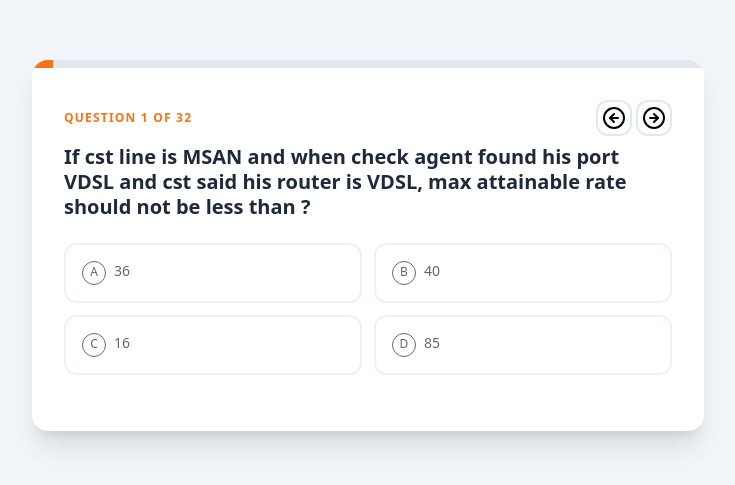
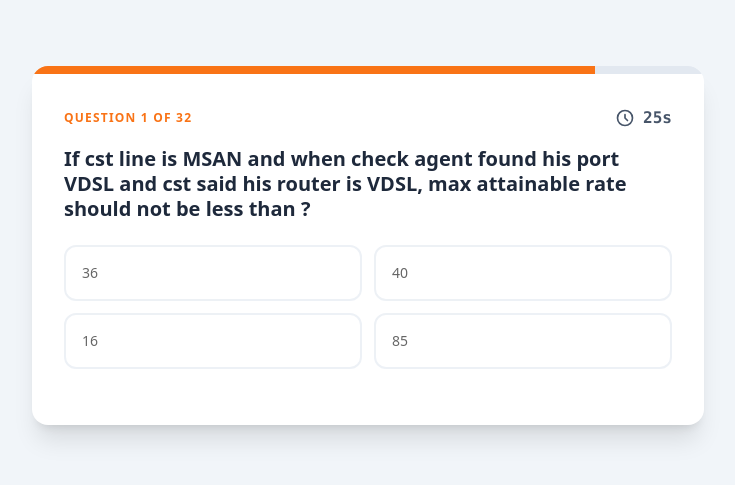
Before and after one commit to omar2550/orange, a React (Vite) app: page / in a window 1280 px wide. Shown: the part 155-640 px from the top of the page, without its empty margins (272-1007 px from the left). Built offline with nearby package versions, Linux system fonts and the light colour scheme.

Commit message:
add timer

```diff
--- a/src/pages/QUZHome.tsx
+++ b/src/pages/QUZHome.tsx
@@ -1,4 +1,4 @@
-import { useState } from 'react';
+import { useEffect, useState } from 'react';
 import q1 from "../assets/quiz/q1.png";
 import q2 from "../assets/quiz/q2.png";
 import q3 from "../assets/quiz/q3.png";
@@ -263,35 +263,59 @@ const QuizApp = () => {
   const [selectedOption, setSelectedOption] = useState<string | null>(null);
   const [isCorrect, setIsCorrect] = useState<boolean | null>(null);
 
+  // 1. إضافة State للتايمر (مثلاً 30 ثانية)
+  const [timeLeft, setTimeLeft] = useState<number>(30);
+
+  // 2. تأثير التايمر
+  useEffect(() => {
+    // إذا ظهرت النتيجة النهائية أو اختار المستخدم إجابة بالفعل، نتوقف عن العد
+    if (showScore || selectedOption !== null) return;
+
+    // إذا انتهى الوقت
+    if (timeLeft === 0) {
+      handleAnswerClick(""); // نرسل إجابة فارغة لاعتبارها خطأ
+      return;
+    }
+
+    // نقص ثانية كل 1000 مللي ثانية
+    const timer = setInterval(() => {
+      setTimeLeft((prev) => prev - 1);
+    }, 1000);
+
+    return () => clearInterval(timer); // تنظيف التايمر لتجنب Memory Leaks
+  }, [timeLeft, selectedOption, showScore]);
+
   const handleAnswerClick = (option: string) => {
     if (selectedOption !== null) return;
     setSelectedOption(option);
+
     const correct = option === quizData[currentQuestion].answer;
     setIsCorrect(correct);
     if (correct) setScore(score + 1);
   };
 
-  const handleShowScore = () => {
+  const handleNextQuestionLogic = () => {
     setSelectedOption(null);
     setIsCorrect(null);
+    setTimeLeft(30); // 3. إعادة تعيين التايمر للسؤال الجديد
+
     if (currentQuestion + 1 < quizData.length) {
       setCurrentQuestion(currentQuestion + 1);
     } else {
-      setShowScore(true)
+      setShowScore(true);
     }
   };
 
+  // تعديل وظائف التنقل لتشمل ريست التايمر
   const handleNext = () => {
-    setSelectedOption(null);
-    setIsCorrect(null);
-    if (currentQuestion + 1 < quizData.length) {
-      setCurrentQuestion(currentQuestion + 1);
-    }
+    if (selectedOption !== null) handleNextQuestionLogic();
   };
+
   const handlePrev = () => {
-    setSelectedOption(null);
-    setIsCorrect(null);
-    if (0 < currentQuestion) {
+    if (currentQuestion > 0) {
+      setSelectedOption(null);
+      setIsCorrect(null);
+      setTimeLeft(30);
       setCurrentQuestion(currentQuestion - 1);
     }
   };
@@ -303,99 +327,64 @@ const QuizApp = () => {
           <div className="p-10 text-center">
             <h2 className="text-3xl font-bold text-orange-600 mb-4">Quiz Completed!</h2>
             <div className="text-6xl font-black text-slate-800 mb-6">{score} / {quizData.length}</div>
-            <p className="text-slate-500 mb-8 text-lg">Great effort! Review guidelines to stay sharp.</p>
-            <button
-              onClick={() => window.location.reload()}
-              className="w-full sm:w-auto px-8 py-3 bg-orange-600 text-white font-bold rounded-lg hover:bg-orange-700 transition-colors shadow-lg"
-            >
-              Restart Training
-            </button>
+            <button onClick={() => window.location.reload()} className="px-8 py-3 bg-orange-600 text-white font-bold rounded-lg">Restart</button>
           </div>
         ) : (
           <div className="flex flex-col">
             {/* Progress Bar */}
-            <div className="h-2 bg-slate-200">
+            <div className="h-2 bg-slate-200 flex">
               <div
-                className="h-full bg-orange-500 transition-all duration-500"
-                style={{ width: `${((currentQuestion + 1) / quizData.length) * 100}%` }}
+                className={`h-full transition-all duration-1000 ${timeLeft < 10 ? 'bg-red-500' : 'bg-orange-500'}`}
+                style={{ width: `${(timeLeft / 30) * 100}%` }}
               ></div>
             </div>
 
             <div className="p-6 sm:p-8">
-              <div className="flex items-center justify-between">
+              <div className="flex items-center justify-between mb-4">
                 <span className="text-xs font-bold tracking-widest text-orange-500 uppercase">
                   Question {currentQuestion + 1} of {quizData.length}
                 </span>
-                <div>
-                  <button
-                    onClick={handlePrev}
-                    className={`p-1 mr-1 text-left rounded-xl border-2 transition-all duration-200 text-sm font-medium
-                      ${selectedOption === null ? 'border-slate-200 hover:border-orange-300 hover:bg-orange-50' : ''}
-                    `}
-                  >
-                    <ArrowLeftCircleIcon />
-                  </button>
-                  <button
-                    onClick={handleNext}
-                    className={`p-1 text-left rounded-xl border-2 transition-all duration-200 text-sm font-medium
-                      ${selectedOption === null ? 'border-slate-200 hover:border-orange-300 hover:bg-orange-50' : ''}
-                    `}
-                  >
-                    <ArrowRightCircleIcon />
-                  </button>
+
+                {/* Timer UI */}
+                <div className={`flex items-center gap-2 font-mono font-bold ${timeLeft < 10 ? 'text-red-500 animate-pulse' : 'text-slate-600'}`}>
+                  <svg xmlns="http://www.w3.org/2000/svg" className="h-5 w-5" fill="none" viewBox="0 0 24 24" stroke="currentColor">
+                    <path strokeLinecap="round" strokeLinejoin="round" strokeWidth={2} d="M12 8v4l3 3m6-3a9 9 0 11-18 0 9 9 0 0118 0z" />
+                  </svg>
+                  {timeLeft}s
                 </div>
               </div>
 
-              <h3 className="text-xl font-bold text-slate-800 mt-2 mb-6 leading-tight">
+              <h3 className="text-xl font-bold text-slate-800 mb-6 leading-tight">
                 {quizData[currentQuestion].question}
               </h3>
-
-              {/* Image Section */}
-              {quizData[currentQuestion].image && (
-                <div className="mb-6 rounded-xl overflow-hidden border border-slate-200 bg-slate-50 flex justify-center">
-                  <img
-                    src={quizData[currentQuestion].image}
-                    // alt="Question context"
-                    className="w-auto object-contain p-2"
-                  />
-                </div>
-              )}
 
               <div className="grid grid-cols-1 sm:grid-cols-2 gap-3 mb-6">
                 {quizData[currentQuestion].options.map((option, idx) => (
                   <button
                     key={idx}
+                    disabled={selectedOption !== null}
                     onClick={() => handleAnswerClick(option)}
                     className={`p-4 text-left rounded-xl border-2 transition-all duration-200 text-sm font-medium
-                      ${selectedOption === null ? 'border-slate-200 hover:border-orange-300 hover:bg-orange-50' : ''}
-                      ${selectedOption === option ? (isCorrect ? 'border-green-500 bg-green-50 text-green-700' : 'border-red-500 bg-red-50 text-red-700') : 'border-slate-100 opacity-60'}
-                      ${selectedOption !== null && option === quizData[currentQuestion].answer ? 'border-green-500 bg-green-100 text-green-800 opacity-100' : ''}
+                      ${selectedOption === null ? 'border-slate-200 hover:border-orange-300' : 'cursor-default'}
+                      ${selectedOption === option ? (isCorrect ? 'border-green-500 bg-green-50' : 'border-red-500 bg-red-50') : 'opacity-60'}
+                      ${selectedOption !== null && option === quizData[currentQuestion].answer ? 'border-green-500 bg-green-100 opacity-100' : ''}
                     `}
                   >
-                    <span className="inline-block w-6 h-6 rounded-full border border-current text-center mr-2 leading-5 text-xs">
-                      {String.fromCharCode(65 + idx)}
-                    </span>
                     {option}
                   </button>
                 ))}
               </div>
 
-              {/* Feedback Section */}
-              {selectedOption && (
-                <div className={`p-5 rounded-xl border-l-4 mb-6 transition-all animate-in fade-in slide-in-from-top-4
-                  ${isCorrect ? 'bg-green-50 border-green-500' : 'bg-red-50 border-red-500'}
-                `}>
-                  <div className="flex items-center gap-2 mb-2">
-                    <span className="text-lg font-bold">{isCorrect ? '✓ Well Done!' : '✗ Keep Learning!'}</span>
-                  </div>
-                  <p className="text-sm text-slate-700 leading-relaxed italic">
+              {selectedOption !== null && (
+                <div className={`p-5 rounded-xl border-l-4 mb-6 ${isCorrect ? 'bg-green-50 border-green-500' : 'bg-red-50 border-red-500'}`}>
+                  <p className="text-sm text-slate-700 italic">
                     <span className="font-bold">Why? </span> {quizData[currentQuestion].rationale}
                   </p>
                   <button
-                    onClick={handleShowScore}
+                    onClick={handleNextQuestionLogic}
                     className="mt-4 w-full py-3 bg-slate-800 text-white font-bold rounded-lg hover:bg-slate-900 shadow-md"
                   >
-                    Next Question
+                    {currentQuestion + 1 === quizData.length ? "Finish Quiz" : "Next Question"}
                   </button>
                 </div>
               )}
```
